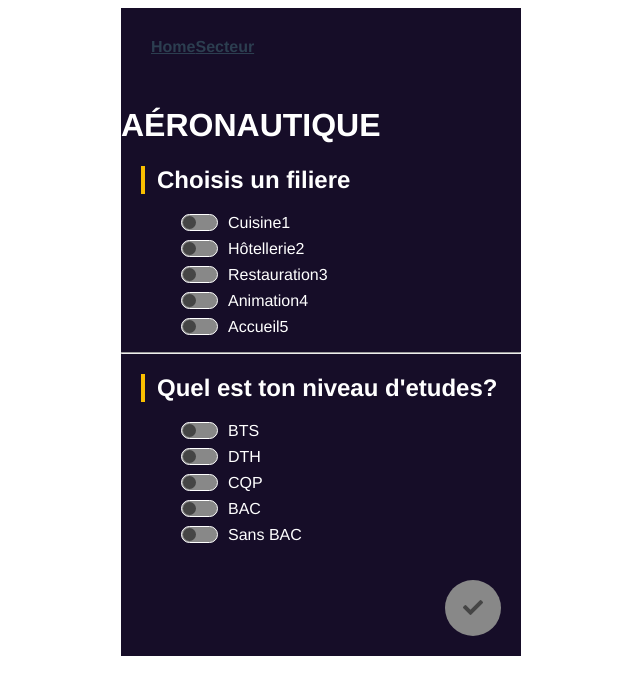
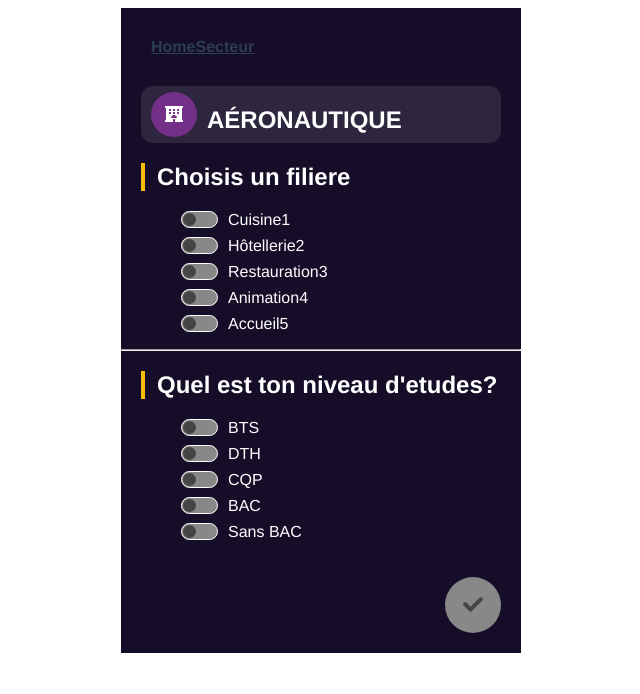
Before and after one commit to Skobraf/Career-meeting, a Vue app: page /secteur/1 in a window 1280 px wide. Shown: the top 694 px of the page, without its empty margins (319-959 px from the left). Built offline with nearby package versions, Linux system fonts and the light colour scheme.

Commit message:
added style to the title component

```diff
--- a/src/components/DetailTitle.vue
+++ b/src/components/DetailTitle.vue
@@ -1,5 +1,10 @@
 <template>
-    <h1>{{title}}</h1>
+    <div class="secteur-title">
+        <div class="logo">
+            <i class="fas fa-hotel"></i>
+        </div>
+        <h2>{{title}}</h2>
+    </div>
 </template>
 <script>
 export default {
@@ -7,3 +12,22 @@ export default {
     name:'detaildTitle'
 }
 </script>
+<style lang="scss" scoped>
+    .secteur-title {
+        display: flex;
+        border-radius: 12px;
+        width: 360px;
+        height: 57px;
+        margin: 0 auto;
+        background: #2E263E;
+        h2 {
+            text-transform: uppercase;
+        }
+    }
+    .logo {
+        padding: 14px;
+        border-radius: 50%;
+        background: #743088;
+        margin: 6px 10px;
+    }
+</style>
```
